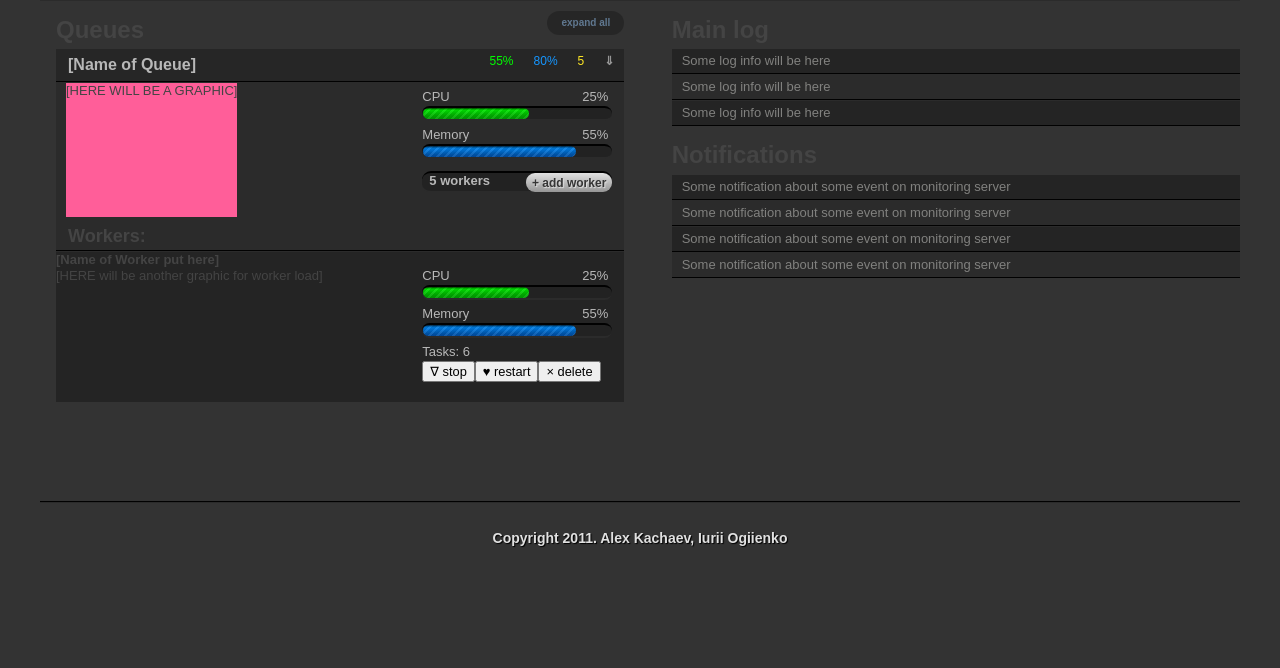
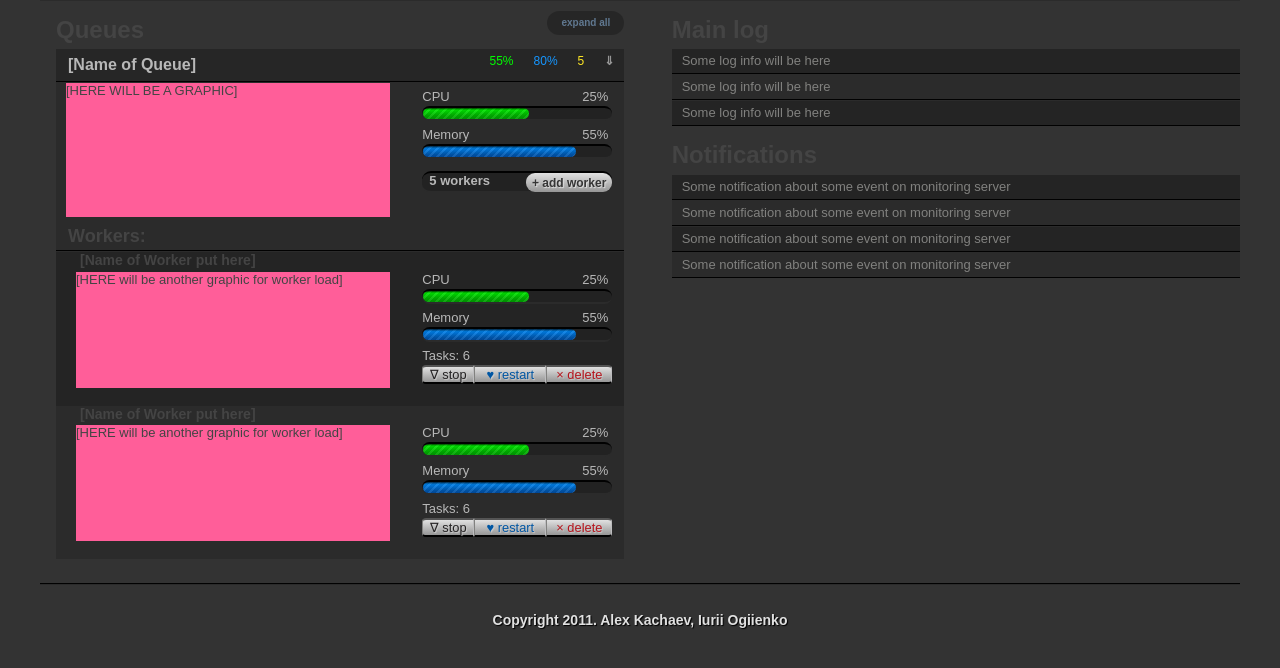
Before and after one commit to kachayev/gearoscope, a Python web app: template templates/dashboard/index.html in a window 1280 px wide. Shown: the part 76-744 px from the top of the page. Run offline with Jinja, Linux system fonts and the light colour scheme; the template is opened without the code that fills it, so the values that code supplies are empty; some libraries are stand-ins or nearby versions.

Commit message:
added worker buttons styles

```diff
--- a/static/css/style.css
+++ b/static/css/style.css
@@ -280,7 +280,8 @@ aside .block{
     float: left;
     height: 134px;
     margin-left: 10px;
-    max-width: 300px;
+    width: 324px;
+    max-width: 324px;
     background-color: #FF5E99;
 }
 
@@ -402,12 +403,61 @@ aside .block{
     background-color: rgba(0,0,0,0.15);
 }
 
+.worker_details h5{
+    margin-left: 20px;
+    padding: 0 4px 2px;
+    font-size: 14px;
+}
+
+.worker_details .graph_holder{
+    margin-left: 20px;
+    background-color: #FF5E99;
+    width: 314px;
+    height: 116px;
+}
+
 .worker_details .worker_stats{
     float: right;
     height: 134px;
     width: 190px;
     padding-right: 12px;
     color: #b8b8b8;
+}
+
+.workers_actions button{
+    margin: 0;
+    border-left: 1px solid #81817f;
+    border-right: 1px solid #bdbdbf;
+    background: #e1e1e1 repeat-x;
+    background: -moz-linear-gradient(100% 100% 90deg, #969696, #e1e1e1);
+    background: -webkit-gradient(linear, 0% 0%, 0% 100%, from(#e1e1e1), to(#969696));
+    background: -webkit-linear-gradient(#e1e1e1, #969696);
+    background: -o-linear-gradient(#e1e1e1, #969696);
+    padding: 0;
+    text-shadow: 1px 1px 1px #ccc;
+}
+.workers_actions button:hover{
+    text-shadow: 1px 1px 1px #eee;
+}
+.workers_actions{
+    border-radius: 4px;
+    background-color: #222;
+}
+.workers_actions .stop_worker{
+    color: #252324;
+    border-top-left-radius: 4px;
+    border-bottom-left-radius: 4px;
+    width: 52px;
+}
+.workers_actions .restart_worker{
+    color: #0056a3;
+    width: 72px;
+}
+.workers_actions .delete_worker{
+    color: #b5151d;
+    border-top-right-radius: 4px;
+    border-bottom-right-radius: 4px;
+    width: 66px;
 }
 
 
--- a/templates/dashboard/queue/queue.html
+++ b/templates/dashboard/queue/queue.html
@@ -37,6 +37,7 @@
 {#    TODO: create worker stub #}
     <ul>
         <li>{% include 'dashboard/queue/worker.html' %}</li>
+        <li>{% include 'dashboard/queue/worker.html' %}</li>
     </ul>
 
 </div>
```
